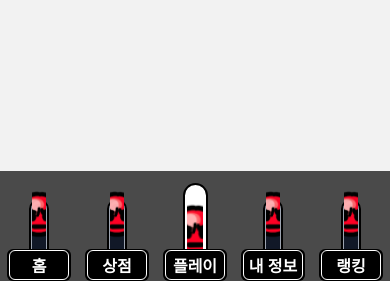
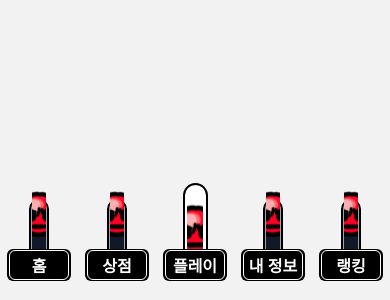
Before and after one commit to so34so/gudgement, a React Native app in the folder FE/Gudgement/: screen / in a window 390 px wide. Shown: the part 544-844 px from the top of the page. Built offline with nearby package versions, Linux system fonts and the light colour scheme.

Commit message:
💄Design: 바텀 탭 네비게이션 배경 삭제

```diff
--- a/FE/Gudgement/App.tsx
+++ b/FE/Gudgement/App.tsx
@@ -14,7 +14,7 @@ if (__DEV__) {
 function App(): JSX.Element {
   return (
     <QueryClientProvider client={queryClient}>
-      <GestureHandlerRootView style={{ flex: 1 }} className="bg-sub01">
+      <GestureHandlerRootView style={{ flex: 1 }} className="bg-transparent">
         <NavigationContainer>
           <BottomTabNavigator />
         </NavigationContainer>
--- a/FE/Gudgement/src/navigation/BottomTabNavigator.tsx
+++ b/FE/Gudgement/src/navigation/BottomTabNavigator.tsx
@@ -18,13 +18,15 @@ function BottomTabNavigator() {
       initialRouteName="홈"
       screenOptions={{
         tabBarStyle: {
-          backgroundColor: "#4a4a4a",
+          position: "absolute",
+          backgroundColor: "transparent",
           elevation: 0,
           borderTopWidth: 0,
           marginBottom: 80,
         },
         tabBarItemStyle: {
-          backgroundColor: "#4a4a4a",
+          display: "flex",
+          backgroundColor: "transparent",
           height: 110,
         },
         // eslint-disable-next-line react/no-unstable-nested-components
```
